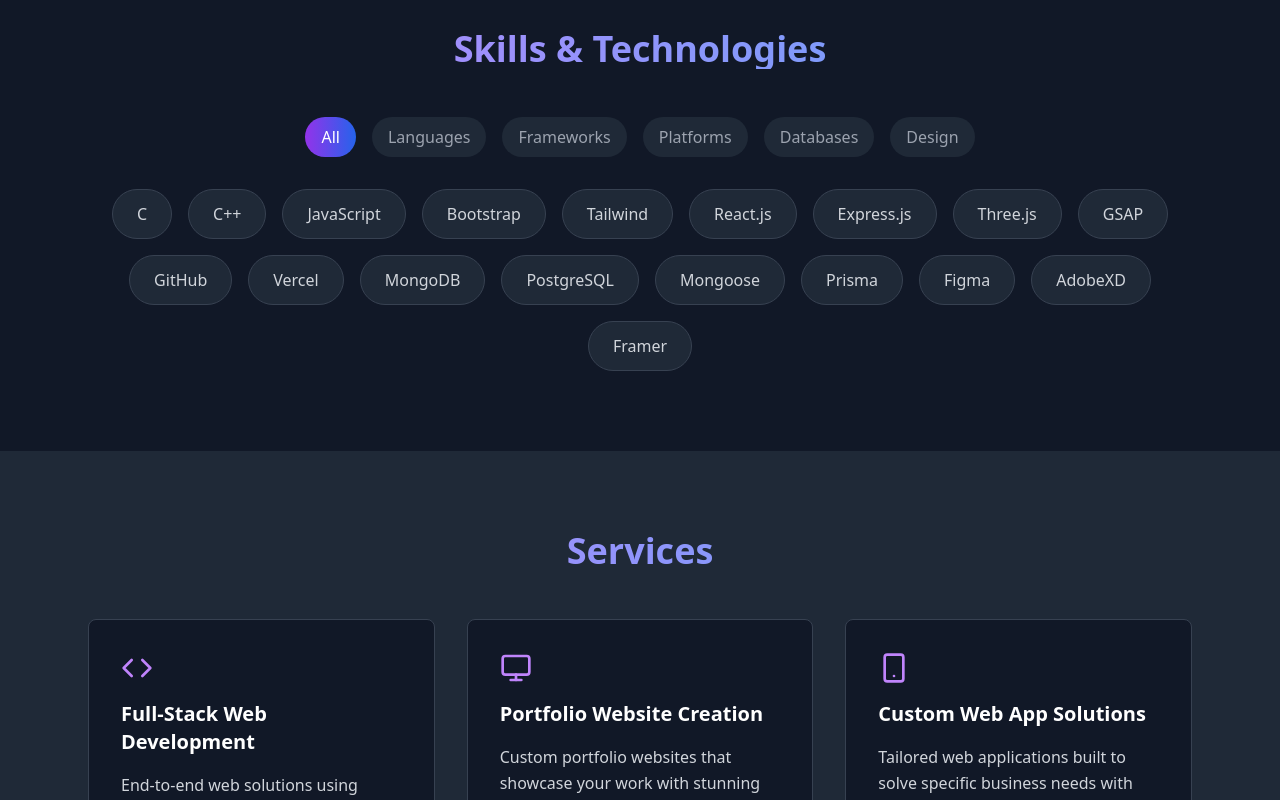
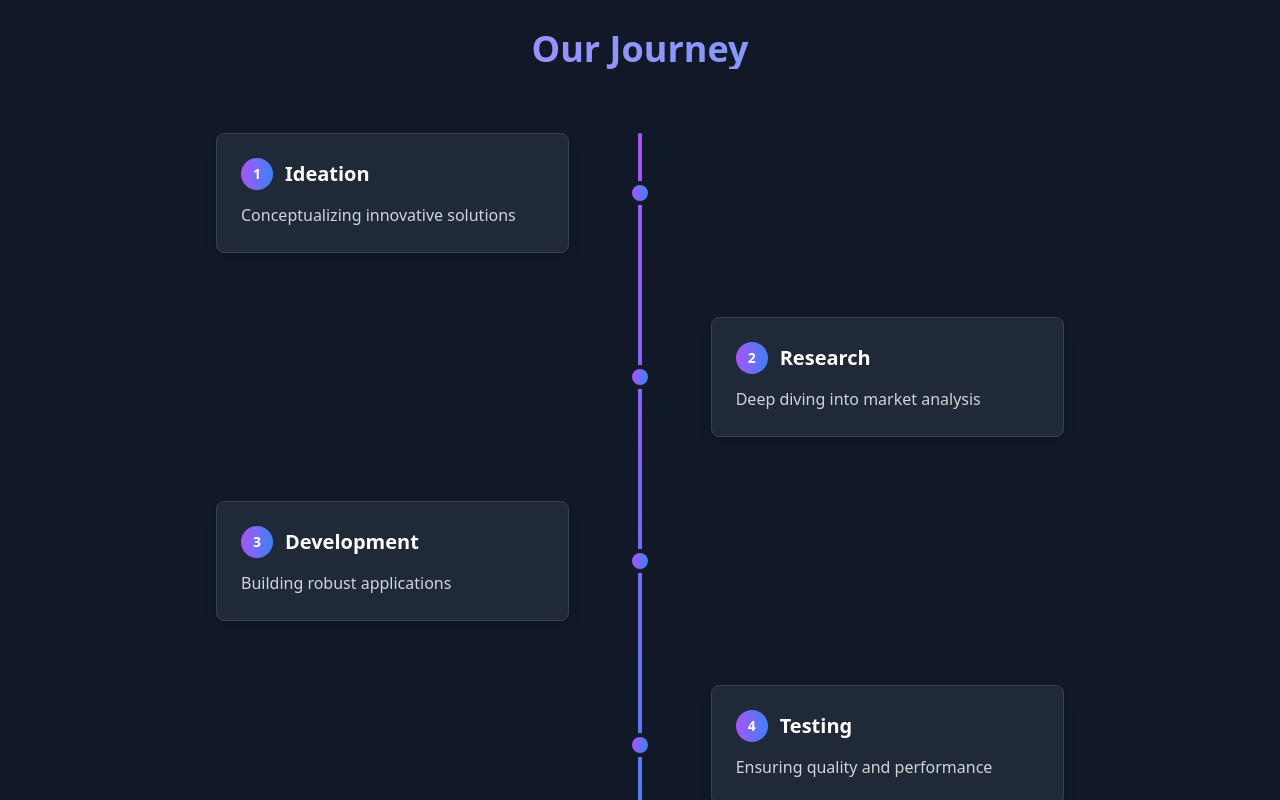
Before and after one commit to Bhanudahiyaa/neon-dev-scape, a React (Vite) app: page / in a window 1280 px wide. Shown: the part 1800-2600 px from the top of the page. Built offline with nearby package versions, Linux system fonts and the light colour scheme.

Commit message:
Add vertical timeline section
Implement a scroll-triggered, animated vertical timeline with specified design and content.

```diff
--- a/src/components/Navigation.tsx
+++ b/src/components/Navigation.tsx
@@ -10,6 +10,7 @@ const Navigation = () => {
     { name: 'Home', href: '#hero' },
     { name: 'About', href: '#about' },
     { name: 'Experience', href: '#experience' },
+    { name: 'Journey', href: '#timeline' },
     { name: 'Skills', href: '#skills' },
     { name: 'Services', href: '#services' },
     { name: 'Projects', href: '#projects' },
--- /dev/null
+++ b/src/components/Timeline.tsx
@@ -0,0 +1,130 @@
+
+import React, { useEffect, useRef, useState } from 'react';
+
+const Timeline = () => {
+  const timelineRef = useRef<HTMLDivElement>(null);
+  const lineRef = useRef<HTMLDivElement>(null);
+  const [visibleItems, setVisibleItems] = useState<Set<number>>(new Set());
+  const [lineProgress, setLineProgress] = useState(0);
+
+  const timelineItems = [
+    { id: 1, title: 'Ideation', description: 'Conceptualizing innovative solutions' },
+    { id: 2, title: 'Research', description: 'Deep diving into market analysis' },
+    { id: 3, title: 'Development', description: 'Building robust applications' },
+    { id: 4, title: 'Testing', description: 'Ensuring quality and performance' },
+    { id: 5, title: 'Launch', description: 'Delivering successful products' }
+  ];
+
+  useEffect(() => {
+    const observer = new IntersectionObserver(
+      (entries) => {
+        entries.forEach((entry) => {
+          const itemId = parseInt(entry.target.getAttribute('data-item-id') || '0');
+          if (entry.isIntersecting) {
+            setVisibleItems(prev => new Set([...prev, itemId]));
+          }
+        });
+      },
+      { threshold: 0.3, rootMargin: '0px 0px -100px 0px' }
+    );
+
+    const items = document.querySelectorAll('[data-item-id]');
+    items.forEach(item => observer.observe(item));
+
+    return () => observer.disconnect();
+  }, []);
+
+  useEffect(() => {
+    const handleScroll = () => {
+      if (!timelineRef.current) return;
+
+      const rect = timelineRef.current.getBoundingClientRect();
+      const windowHeight = window.innerHeight;
+      const elementHeight = rect.height;
+
+      // Calculate how much of the timeline is visible
+      const visibleTop = Math.max(0, windowHeight - rect.top);
+      const visibleHeight = Math.min(visibleTop, elementHeight);
+      const progress = Math.min(visibleHeight / elementHeight, 1);
+
+      setLineProgress(progress);
+    };
+
+    window.addEventListener('scroll', handleScroll);
+    handleScroll(); // Initial call
+
+    return () => window.removeEventListener('scroll', handleScroll);
+  }, []);
+
+  return (
+    <section className="py-20 bg-gray-900 text-white overflow-hidden">
+      <div className="max-w-4xl mx-auto px-6">
+        <h2 className="text-4xl font-bold text-center mb-16 bg-gradient-to-r from-purple-400 to-blue-400 bg-clip-text text-transparent">
+          Our Journey
+        </h2>
+
+        <div ref={timelineRef} className="relative">
+          {/* Vertical Line */}
+          <div className="absolute left-1/2 transform -translate-x-1/2 w-1 h-full bg-gray-700 rounded-full">
+            <div
+              ref={lineRef}
+              className="w-full bg-gradient-to-b from-purple-500 to-blue-500 rounded-full transition-all duration-300 ease-out"
+              style={{ height: `${lineProgress * 100}%` }}
+            />
+          </div>
+
+          {/* Timeline Items */}
+          <div className="space-y-16">
+            {timelineItems.map((item, index) => (
+              <div
+                key={item.id}
+                data-item-id={item.id}
+                className={`relative flex items-center ${
+                  index % 2 === 0 ? 'justify-start' : 'justify-end'
+                }`}
+              >
+                {/* Timeline Dot */}
+                <div className="absolute left-1/2 transform -translate-x-1/2 z-10">
+                  <div
+                    className={`w-6 h-6 rounded-full border-4 border-gray-900 transition-all duration-700 ${
+                      visibleItems.has(item.id)
+                        ? 'bg-gradient-to-r from-purple-500 to-blue-500 scale-100'
+                        : 'bg-gray-700 scale-75'
+                    }`}
+                  />
+                </div>
+
+                {/* Content Card */}
+                <div
+                  className={`w-5/12 transition-all duration-700 ease-out ${
+                    visibleItems.has(item.id)
+                      ? 'opacity-100 translate-x-0'
+                      : index % 2 === 0
+                        ? 'opacity-0 -translate-x-16'
+                        : 'opacity-0 translate-x-16'
+                  }`}
+                >
+                  <div className="bg-gray-800 rounded-lg p-6 border border-gray-700 hover:border-purple-500/50 transition-all duration-300 shadow-lg hover:shadow-purple-500/20">
+                    <div className="flex items-center gap-3 mb-3">
+                      <div className="w-8 h-8 rounded-full bg-gradient-to-r from-purple-500 to-blue-500 flex items-center justify-center text-sm font-bold">
+                        {item.id}
+                      </div>
+                      <h3 className="text-xl font-semibold text-white">
+                        {item.title}
+                      </h3>
+                    </div>
+                    <p className="text-gray-300 leading-relaxed">
+                      {item.description}
+                    </p>
+                  </div>
+                </div>
+              </div>
+            ))}
+          </div>
+        </div>
+      </div>
+    </section>
+  );
+};
+
+export default Timeline;
--- a/src/pages/Index.tsx
+++ b/src/pages/Index.tsx
@@ -4,6 +4,7 @@ import Navigation from '../components/Navigation';
 import Hero from '../components/Hero';
 import About from '../components/About';
 import Experience from '../components/Experience';
+import Timeline from '../components/Timeline';
 import Skills from '../components/Skills';
 import Services from '../components/Services';
 import Projects from '../components/Projects';
@@ -22,6 +23,9 @@ const Index = () => {
       <div id="experience">
         <Experience />
       </div>
+      <div id="timeline">
+        <Timeline />
+      </div>
       <div id="skills">
         <Skills />
       </div>
```
